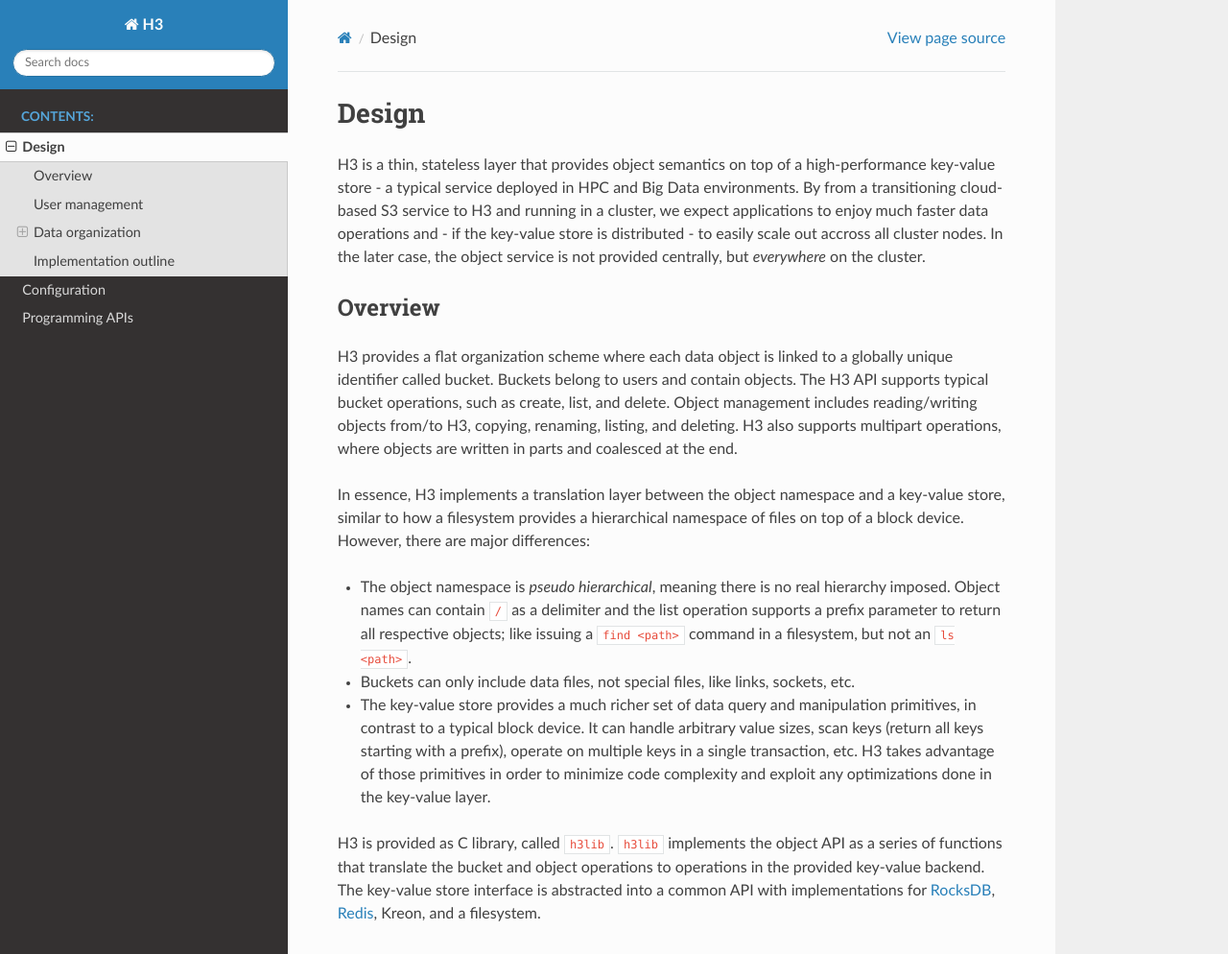
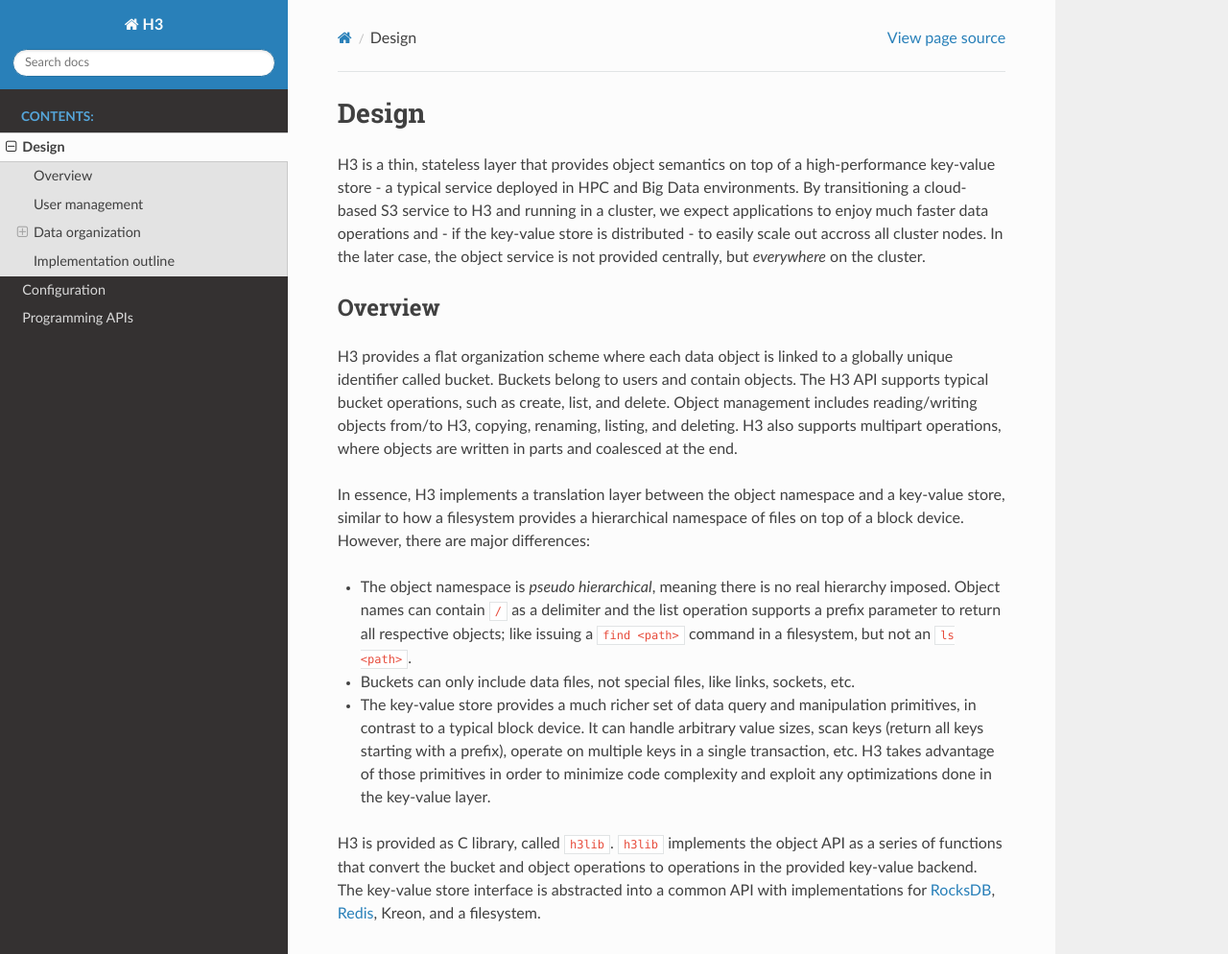
Before and after one commit to CARV-ICS-FORTH/H3, a Sphinx documentation site: the page built from docs/design.rst, in a window 1280 px wide and 1400 px high. Shown: the top 994 px of the window at 96% size. Built offline with Sphinx 7.4.7 and the Read the Docs theme 2.0.0, drawn with Linux system fonts in a browser that asks for light colours; pages that are not in the unit, such as notebooks, are missing from menus.

Commit message:
Documentation fixes

```diff
--- a/README.rst
+++ b/README.rst
@@ -1,7 +1,7 @@
 H3
 ===
 
-H3 is an embedded High speed, High volume, and High availability object store, backed by a high-performance key-value store (Kreon, RocksDB, Redis, etc.) or a filesystem. H3 is implemented in the h3lib library, which provides a cloud-friendly API, similar to Amazon's S3. Python and Java wrappers are also available. An H3 FUSE-based filesystem allows object access using file semantics.
+H3 is an embedded High speed, High volume, and High availability object store, backed by a high-performance key-value store (Kreon, RocksDB, Redis, etc.) or a filesystem. H3 is implemented in the h3lib library, which provides a C-based cloud-friendly API, similar to Amazon's S3. Python and Java wrappers are also available. The H3 FUSE filesystem allows object access using file semantics.
 
 For design details and APIs, consult the `documentation <docs/>`_.
 
--- a/docs/design.rst
+++ b/docs/design.rst
@@ -1,7 +1,7 @@
 Design
 ======
 
-H3 is a thin, stateless layer that provides object semantics on top of a high-performance key-value store - a typical service deployed in HPC and Big Data environments. By from a transitioning cloud-based S3 service to H3 and running in a cluster, we expect applications to enjoy much faster data operations and - if the key-value store is distributed - to easily scale out accross all cluster nodes. In the later case, the object service is not provided centrally, but *everywhere* on the cluster.
+H3 is a thin, stateless layer that provides object semantics on top of a high-performance key-value store - a typical service deployed in HPC and Big Data environments. By transitioning a cloud-based S3 service to H3 and running in a cluster, we expect applications to enjoy much faster data operations and - if the key-value store is distributed - to easily scale out accross all cluster nodes. In the later case, the object service is not provided centrally, but *everywhere* on the cluster.
 
 Overview
 --------
@@ -14,7 +14,7 @@ In essence, H3 implements a translation layer between the object namespace and a
 * Buckets can only include data files, not special files, like links, sockets, etc.
 * The key-value store provides a much richer set of data query and manipulation primitives, in contrast to a typical block device. It can handle arbitrary value sizes, scan keys (return all keys starting with a prefix), operate on multiple keys in a single transaction, etc. H3 takes advantage of those primitives in order to minimize code complexity and exploit any optimizations done in the key-value layer.
 
-H3 is provided as C library, called ``h3lib``. ``h3lib`` implements the object API as a series of functions that translate the bucket and object operations to operations in the provided key-value backend. The key-value store interface is abstracted into a common API with implementations for `RocksDB <https://rocksdb.org>`_, `Redis <https://redis.io>`_, Kreon, and a filesystem.
+H3 is provided as C library, called ``h3lib``. ``h3lib`` implements the object API as a series of functions that convert the bucket and object operations to operations in the provided key-value backend. The key-value store interface is abstracted into a common API with implementations for `RocksDB <https://rocksdb.org>`_, `Redis <https://redis.io>`_, Kreon, and a filesystem.
 
 User management
 ---------------
```
